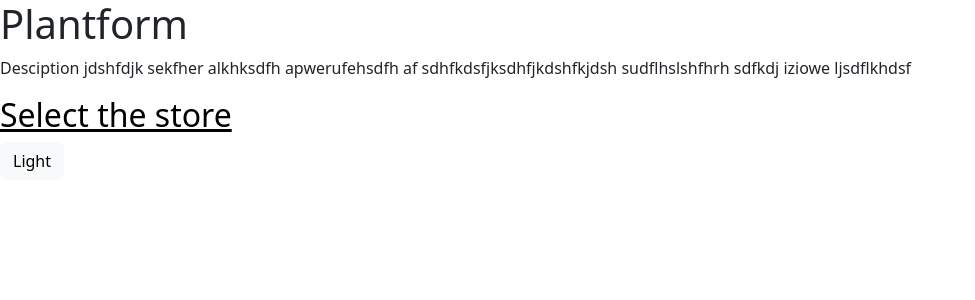
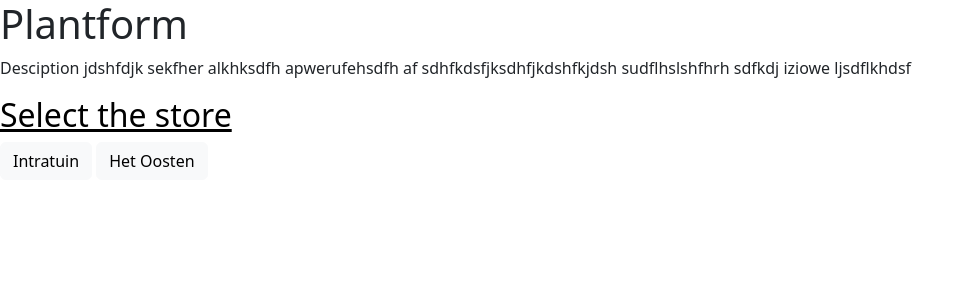
Before and after one commit to alinaven/cs50-final-project, a Flask app: page / in a window 1280 px wide. Shown: the top 300 px of the page, without its empty margins (0-975 px from the left). Run offline with Flask 2, Linux system fonts and the light colour scheme.

Commit message:
Add buttons

```diff
--- a/templates/index.html
+++ b/templates/index.html
@@ -8,6 +8,7 @@
 
     <div>
       <h2>Select the store </h2>
-      <button type="button" class="btn btn-light">Light</button>
+      <button type="button" class="btn btn-light">Intratuin</button>
+      <button type="button" class="btn btn-light">Het Oosten</button>
     </div>
   {% endblock %}
```
